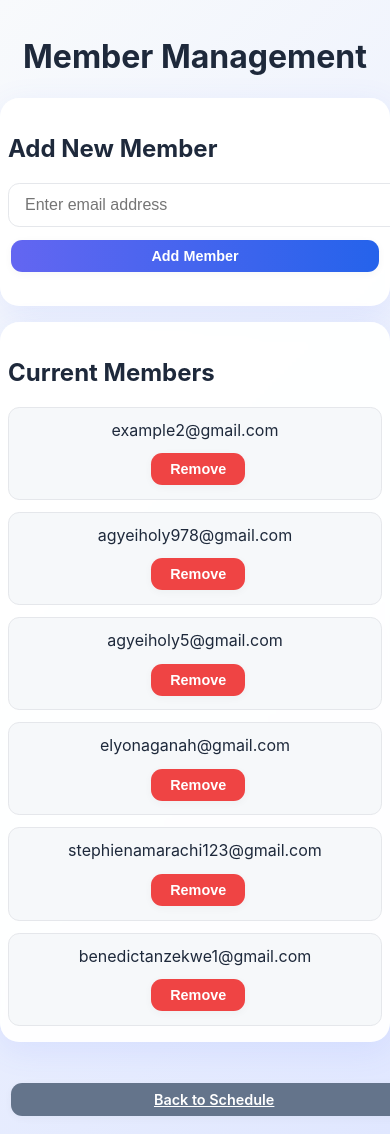
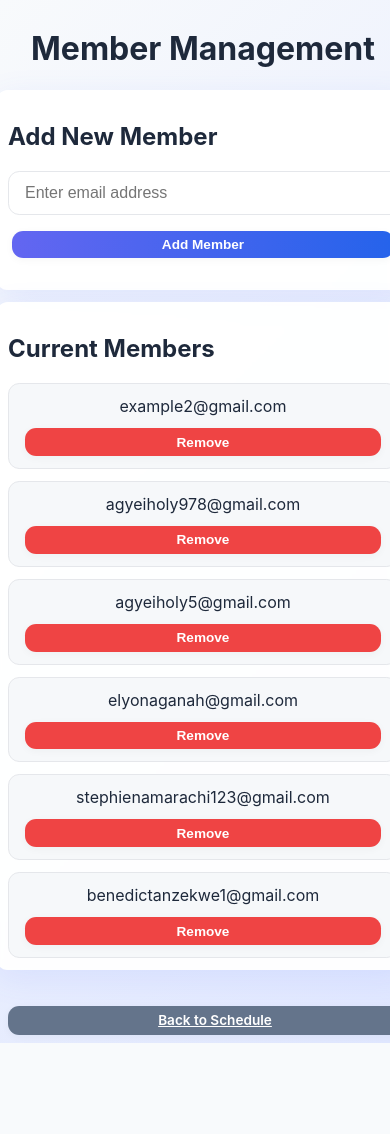
Before and after one commit to holly-agyei/leetcode-meeting-weekly, a Flask app: page /members in a window 390 px wide; the page is wider, and only the part inside the window is pictured. After the commit the page ends 1043 px from the top of that part, so only its background shows below. Run offline with Flask 3, Linux system fonts and the light colour scheme.

Commit message:
Fix mobile responsiveness and member removal functionality

```diff
--- a/static/style.css
+++ b/static/style.css
@@ -248,49 +248,82 @@ body {
 
 @media (max-width: 600px) {
     .container {
-        padding: 1rem 0.5rem;
+        padding: 0.5rem;
+        margin: 0;
+        width: 100%;
     }
     .main-header h1 {
-        font-size: 1.2rem;
+        font-size: 1.1rem;
+        padding: 0 0.5rem;
     }
     .emoji {
-        font-size: 1.2rem;
+        font-size: 1.1rem;
     }
     .card {
-        padding: 1rem 0.5rem;
-        margin-bottom: 1rem;
+        padding: 0.75rem;
+        margin-bottom: 0.75rem;
+        border-radius: 0.75rem;
     }
     .btn, .btn-lg {
-        font-size: 0.9rem;
-        padding: 0.5rem 1rem;
-    }
-    .schedule-table th, .schedule-table td {
-        padding: 0.75rem 0.5rem;
-        font-size: 0.9rem;
+        font-size: 0.85rem;
+        padding: 0.4rem 0.75rem;
+        margin: 0.25rem;
     }
     .schedule-table {
         min-width: 100%;
+        font-size: 0.85rem;
+    }
+    .schedule-table th, .schedule-table td {
+        padding: 0.5rem 0.25rem;
+        font-size: 0.85rem;
     }
     .table-responsive {
-        margin: 0 -0.5rem;
-        padding: 0 0.5rem;
-        width: calc(100% + 1rem);
+        margin: 0;
+        padding: 0;
+        width: 100%;
+        overflow-x: auto;
+        -webkit-overflow-scrolling: touch;
     }
     .navigation {
         flex-direction: column;
         align-items: stretch;
-        gap: 0.75rem;
+        gap: 0.5rem;
+        padding: 0 0.5rem;
     }
     .navigation .btn {
         width: 100%;
         text-align: center;
+        margin: 0;
     }
     .toast {
-        left: 1rem;
-        right: 1rem;
-        bottom: 1rem;
+        left: 0.5rem;
+        right: 0.5rem;
+        bottom: 0.5rem;
         text-align: center;
-        padding: 0.75rem 1rem;
+        padding: 0.5rem;
+        font-size: 0.9rem;
+    }
+    .form {
+        flex-direction: column;
+        gap: 0.5rem;
+    }
+    .form input[type="email"] {
+        width: 100%;
+        font-size: 0.9rem;
+        padding: 0.5rem;
+    }
+    .member-item {
+        flex-direction: column;
+        gap: 0.5rem;
+        text-align: center;
+        padding: 0.5rem;
+    }
+    .member-item span {
+        font-size: 0.9rem;
+    }
+    .member-item .btn {
+        width: 100%;
+        margin: 0;
     }
 }
 
--- a/templates/members.html
+++ b/templates/members.html
@@ -24,9 +24,9 @@
                 {% for member in members %}
                 <div class="member-item">
                     <span>{{ member }}</span>
-                    <form action="{{ url_for('remove_member') }}" method="POST" style="display: inline;">
+                    <form action="{{ url_for('remove_member') }}" method="POST" style="display: inline; width: 100%;">
                         <input type="hidden" name="email" value="{{ member }}">
-                        <button type="submit" class="btn btn-danger" onclick="return confirm('Are you sure you want to remove this member?')">Remove</button>
+                        <button type="submit" class="btn btn-danger" onclick="return confirm('Are you sure you want to remove {{ member }}?')">Remove</button>
                     </form>
                 </div>
                 {% endfor %}
```
